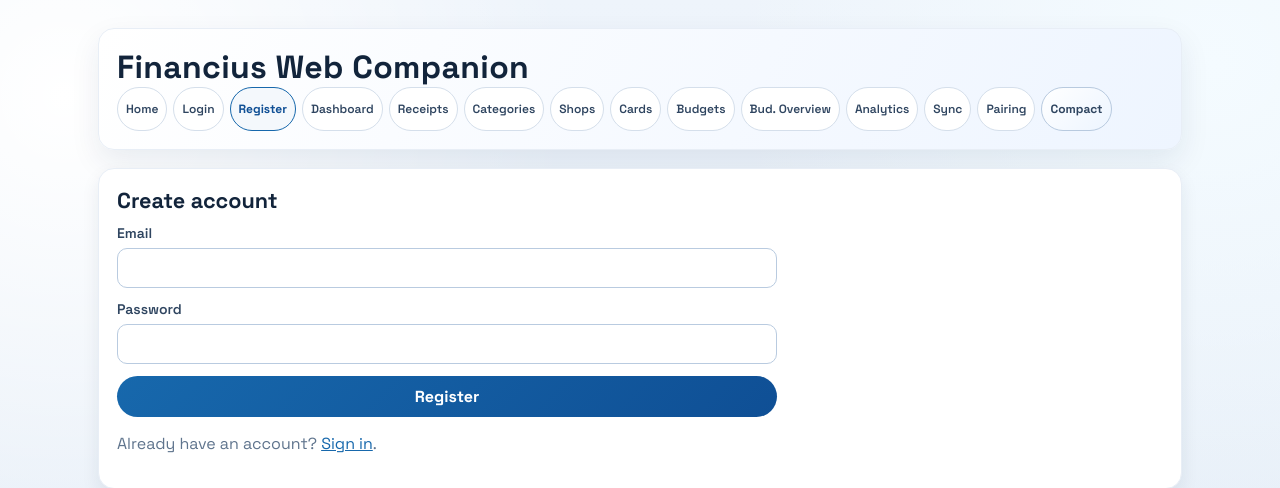
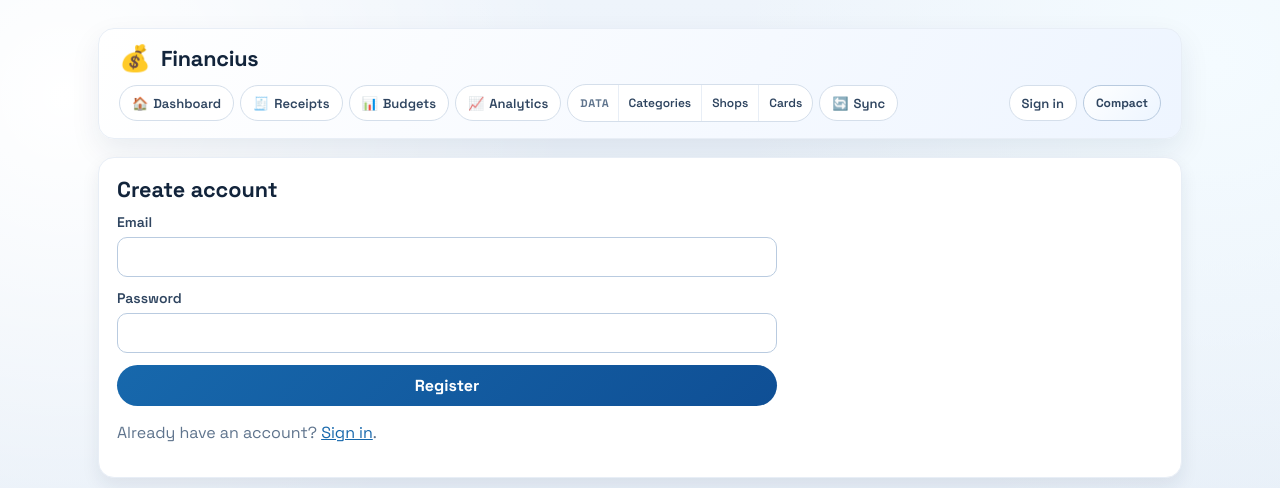
Before and after one commit to dgomatenten/financius_web, a Flask app: page /register in a window 1280 px wide. Shown: the top 488 px of the page. Run offline with Flask 3, Linux system fonts and the light colour scheme.

Commit message:
design: improve nav — icons, group master-data, fix Bud.Overview label, reduce clutter

```diff
--- a/backend/src/static/css/app.css
+++ b/backend/src/static/css/app.css
@@ -48,16 +48,31 @@ body {
 
 .hero {
   margin-bottom: 18px;
-  padding: 18px;
+  padding: 16px 20px;
   border-radius: var(--radius-lg);
   border: 1px solid var(--line-100);
   background: linear-gradient(115deg, #ffffff 0%, #f5f9ff 60%, #eef5ff 100%);
   box-shadow: var(--shadow-soft);
 }
 
+.hero-brand {
+  display: flex;
+  align-items: center;
+  gap: 10px;
+  margin-bottom: 12px;
+}
+
+.hero-logo {
+  font-size: 1.6rem;
+  line-height: 1;
+}
+
 .hero h1 {
   margin: 0;
-  letter-spacing: 0.01em;
+  font-size: 1.35rem;
+  font-weight: 700;
+  letter-spacing: -0.01em;
+  color: var(--ink-900);
 }
 
 .hero p {
@@ -78,13 +93,68 @@ body {
   border-radius: 999px;
   border: 1px solid var(--line-200);
   background: #ffffff;
-  padding: 8px 8px;
-  font-size: 12px;
+  padding: 7px 12px;
+  font-size: 13px;
   font-weight: 600;
-  transition: color 0.2s ease, border-color 0.2s ease, transform 0.2s ease, box-shadow 0.2s ease;
+  gap: 5px;
+  transition: color 0.2s ease, border-color 0.2s ease, transform 0.15s ease, box-shadow 0.15s ease;
   display: inline-flex;
   align-items: center;
-  min-height: 44px;
+  min-height: 36px;
+}
+
+.top-nav .nav-group {
+  display: inline-flex;
+  align-items: center;
+  border-radius: 999px;
+  border: 1px solid var(--line-200);
+  background: #ffffff;
+  overflow: hidden;
+  gap: 0;
+}
+
+.top-nav .nav-group-label {
+  font-size: 11px;
+  font-weight: 700;
+  color: var(--ink-500);
+  text-transform: uppercase;
+  letter-spacing: 0.07em;
+  padding: 0 8px 0 12px;
+  border-right: 1px solid var(--line-100);
+  min-height: 36px;
+  display: inline-flex;
+  align-items: center;
+}
+
+.top-nav .nav-group a {
+  border: none;
+  border-radius: 0;
+  border-right: 1px solid var(--line-100);
+  background: transparent;
+  min-height: 36px;
+  padding: 7px 10px;
+  font-size: 12px;
+}
+
+.top-nav .nav-group a:last-child {
+  border-right: none;
+}
+
+.top-nav .nav-group a:hover,
+.top-nav .nav-group a:focus-visible {
+  background: var(--mist);
+  transform: none;
+  box-shadow: none;
+}
+
+.top-nav .nav-group a[aria-current="page"] {
+  background: var(--mist);
+  color: var(--brand-strong);
+  font-weight: 700;
+}
+
+.top-nav .nav-auth {
+  margin-left: auto;
 }
 
 .top-nav .nav-toggle {
@@ -92,13 +162,14 @@ body {
   border: 1px solid #b8cadf;
   background: linear-gradient(135deg, #ffffff 0%, #edf5ff 100%);
   color: var(--ink-700);
-  padding: 8px 8px;
+  padding: 7px 12px;
   font-size: 12px;
   font-weight: 700;
-  min-height: 44px;
+  min-height: 36px;
 }
 
 .top-nav .nav-toggle:hover {
+  transform: none;
   box-shadow: none;
 }
 
--- a/backend/src/templates/base.html
+++ b/backend/src/templates/base.html
@@ -12,22 +12,34 @@
   <body>
     <main class="shell">
       <header class="hero">
-        <h1>Financius Web Companion</h1>
+        <div class="hero-brand">
+          <span class="hero-logo" aria-hidden="true">💰</span>
+          <h1>Financius</h1>
+        </div>
         <nav class="top-nav">
-          <a href="/" {% if request.path == '/' %}aria-current="page"{% endif %}>Home</a>
-          <a href="/login" {% if request.path == '/login' %}aria-current="page"{% endif %}>Login</a>
-          <a href="/register" {% if request.path == '/register' %}aria-current="page"{% endif %}>Register</a>
-          <a href="/dashboard" {% if request.path == '/dashboard' %}aria-current="page"{% endif %}>Dashboard</a>
-          <a href="/receipts" {% if request.path == '/receipts' %}aria-current="page"{% endif %}>Receipts</a>
-          <a href="/master-data/categories" {% if request.path.startswith('/master-data/categories') %}aria-current="page"{% endif %}>Categories</a>
-          <a href="/master-data/shops" {% if request.path.startswith('/master-data/shops') %}aria-current="page"{% endif %}>Shops</a>
-          <a href="/master-data/cards" {% if request.path.startswith('/master-data/cards') %}aria-current="page"{% endif %}>Cards</a>
-          <a href="/budgets/settings" {% if request.path.startswith('/budgets/settings') %}aria-current="page"{% endif %}>Budgets</a>
-          <a href="/budgets/overview" {% if request.path.startswith('/budgets/overview') %}aria-current="page"{% endif %}>Bud. Overview</a>
-          <a href="/analytics/dashboard" {% if request.path.startswith('/analytics') %}aria-current="page"{% endif %}>Analytics</a>
-          <a href="/sync/status" {% if request.path.startswith('/sync/status') %}aria-current="page"{% endif %}>Sync</a>
-          <a href="/sync/pairing" {% if request.path.startswith('/sync/pairing') %}aria-current="page"{% endif %}>Pairing</a>
-          <button id="densityToggleBtn" class="nav-toggle" type="button" aria-pressed="false">Compact</button>
+          <a href="/dashboard" {% if request.path == '/dashboard' %}aria-current="page"{% endif %}>
+            <span aria-hidden="true">🏠</span> Dashboard
+          </a>
+          <a href="/receipts" {% if request.path.startswith('/receipts') %}aria-current="page"{% endif %}>
+            <span aria-hidden="true">🧾</span> Receipts
+          </a>
+          <a href="/budgets/overview" {% if request.path.startswith('/budgets') %}aria-current="page"{% endif %}>
+            <span aria-hidden="true">📊</span> Budgets
+          </a>
+          <a href="/analytics/dashboard" {% if request.path.startswith('/analytics') %}aria-current="page"{% endif %}>
+            <span aria-hidden="true">📈</span> Analytics
+          </a>
+          <div class="nav-group">
+            <span class="nav-group-label">Data</span>
+            <a href="/master-data/categories" {% if request.path.startswith('/master-data/categories') %}aria-current="page"{% endif %}>Categories</a>
+            <a href="/master-data/shops" {% if request.path.startswith('/master-data/shops') %}aria-current="page"{% endif %}>Shops</a>
+            <a href="/master-data/cards" {% if request.path.startswith('/master-data/cards') %}aria-current="page"{% endif %}>Cards</a>
+          </div>
+          <a href="/sync/status" {% if request.path.startswith('/sync') %}aria-current="page"{% endif %}>
+            <span aria-hidden="true">🔄</span> Sync
+          </a>
+          <a href="/login" class="nav-auth" {% if request.path == '/login' %}aria-current="page"{% endif %}>Sign in</a>
+          <button id="densityToggleBtn" class="nav-toggle" type="button" aria-pressed="false">⊡ Compact</button>
         </nav>
       </header>
 
```
